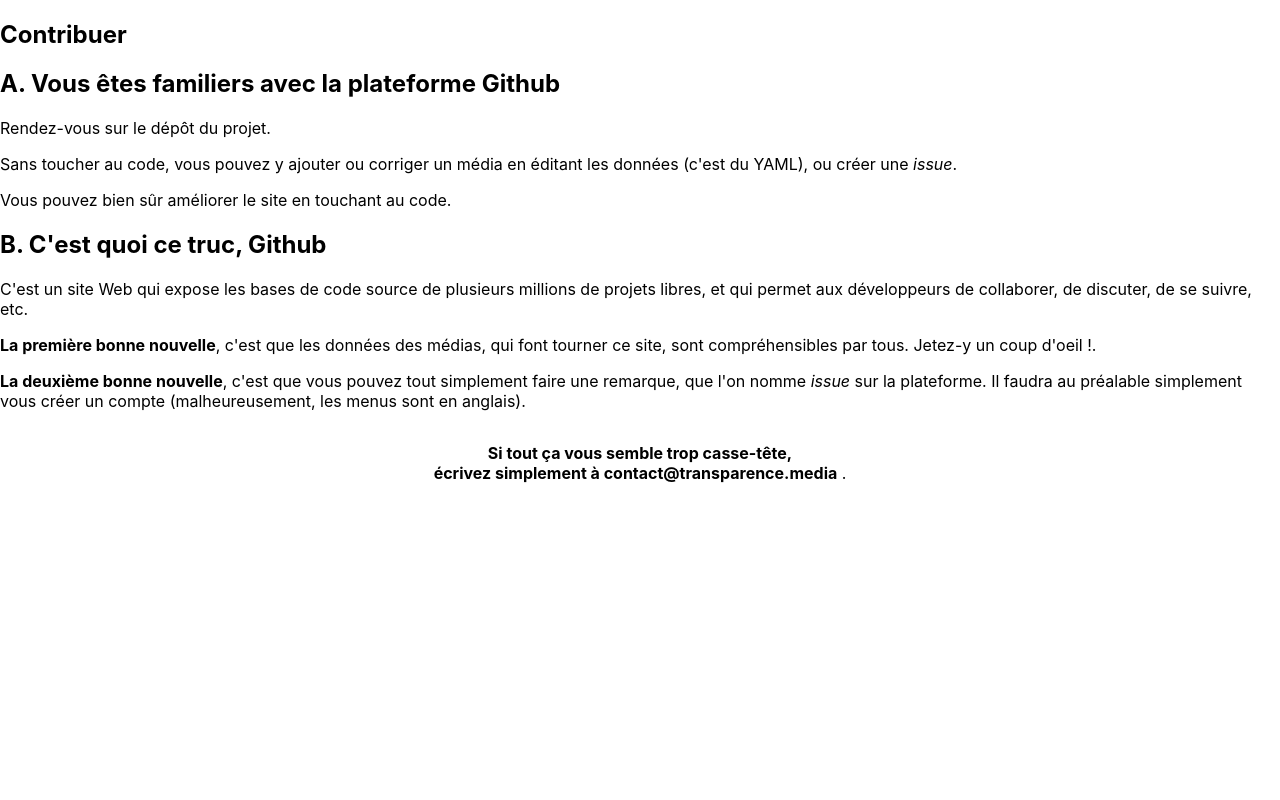
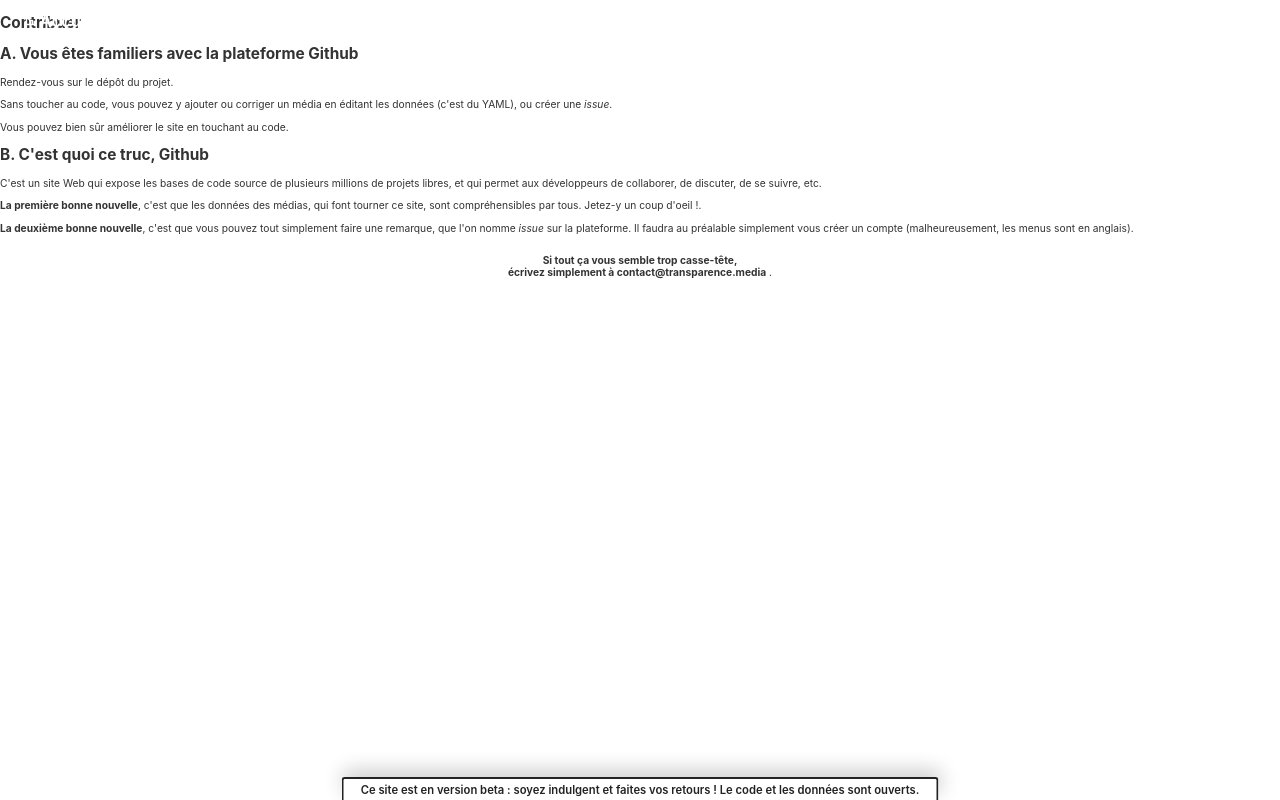
Before and after one commit to laem/transparencemedia, a Next.js app: page /contribuer in a window 1280 px wide. Built offline with nearby package versions, Linux system fonts and the light colour scheme.

Commit message:
feat: fix home page

```diff
--- /dev/null
+++ b/components/Layout.jsx
@@ -0,0 +1,49 @@
+import Link from "next/link"
+
+import { HiOutlineHome, HiOutlineSearch, HiOutlineInformationCircle } from "react-icons/hi"
+
+export default function Layout({ children }) {
+  return (
+    <div>
+      <div className="main">
+        <div id="bandeau">
+          Ce site est en version beta : soyez indulgent et{" "}
+          <Link href="/contribuer">
+            <a>faites vos retours</a>
+          </Link>{" "}
+          ! Le code et les données{" "}
+          <a href="https://github.com/transparencemedia/site" target="_blank" rel="noreferrer">
+            sont ouverts.
+          </a>
+        </div>
+        <ul id="menu">
+          <li>
+            <Link href="/">
+              <a>
+                <HiOutlineHome />
+                <span>Accueil</span>
+              </a>
+            </Link>
+          </li>
+          <li>
+            <Link href="/kiosque">
+              <a>
+                <HiOutlineSearch />
+                <span>Kiosque</span>
+              </a>
+            </Link>
+          </li>
+          <li>
+            <Link href="/a-propos">
+              <a>
+                <HiOutlineInformationCircle />
+                <span>À&nbsp;propos</span>
+              </a>
+            </Link>
+          </li>
+        </ul>
+        <main>{children}</main>
+      </div>
+    </div>
+  )
+}
--- a/package.json
+++ b/package.json
@@ -16,6 +16,7 @@
     "react": "17.0.2",
     "react-dom": "17.0.2",
     "react-horizontal-bar-chart": "^0.3.2",
+    "react-icons": "^4.3.1",
     "react-textfit": "^1.1.1",
     "remove-accents": "^0.4.2",
     "vis": "^4.21.0-EOL"
--- a/pages/_app.js
+++ b/pages/_app.js
@@ -1,7 +1,12 @@
+import Layout from "../components/Layout"
 import "../styles/globals.css"
 
 function MyApp({ Component, pageProps }) {
-  return <Component {...pageProps} />
+  return (
+    <Layout>
+      <Component {...pageProps} />
+    </Layout>
+  )
 }
 
 export default MyApp
--- a/styles/globals.css
+++ b/styles/globals.css
@@ -14,3 +14,181 @@ a {
 * {
   box-sizing: border-box;
 }
+
+
+/* Home -------------------------------------------------------------------------------------------------------------------------------------------- */
+
+/* Header */
+#Home .large-header {
+  position: relative;
+  width: 100%;
+  overflow: hidden;
+  z-index: 1;
+  background-size: cover;
+}
+
+#Home .large-header:before {
+  content : "";
+  display: block;
+  position: absolute;
+  top: 0;
+  left: 0;
+  width: 100%;
+  height: 100%;
+  background-size: cover;
+  background-position: center center;
+  background: radial-gradient( circle at center, rgba(255, 255, 255, 0.95) 45%, rgba(0, 0, 0, 0) 170%);
+  opacity: 0;
+  z-index: -11;
+
+  transition: opacity 1s ease-in-out;
+}
+
+#Home .large-header.end:before {
+  opacity: 1;
+}
+
+#home-text {
+  opacity: 0;
+  transition: opacity 2s ease-in-out;
+}
+
+.large-header.end #home-text {
+  opacity: 1
+}
+
+#Home .main-title {
+  color: #222;
+  text-align: center;
+  margin: 20vh auto 6vh;
+  /* text-transform: uppercase; */
+  font-size: 400%;
+  /* letter-spacing: 0.1em; */
+  font-weight: bold;
+  border-bottom: 3px solid #444;
+  /*background: #ccc;*/
+  /* display: inline-block; */
+  /* text-align: center; */
+  width: 14em;
+}
+
+
+
+#Home p {
+  width: 35em;
+  font-size: 140%;
+  margin: 1em auto;
+  font-weight: 300;
+  color: black;
+  z-index: 90;
+}
+
+#Home #avertissement {
+  margin-top: 4em;
+  font-style: italic;
+  font-size: 120%;
+}
+
+#action {
+  font-size: 120%;
+  font-weight: 600;
+  padding: .6em 1.2em;
+  text-decoration: none;
+  background: #42C299;
+  color: white;
+  border-radius: 5px;
+  margin: 2.5em auto 1em;
+  display: block;
+  text-align: center;
+  width: 10em;
+  box-shadow: 0 3px 10px rgba(0,0,0,.2);
+}
+
+#action:hover {
+  background: rgba(66, 194, 153, 0.9)
+}
+
+
+#about-link {
+  z-index: 30000;
+  font-size: 150%;
+  position: absolute;
+  right: 1.5em;
+  bottom: 1em;
+}
+
+/* Menu + bandeau ------------------------------------------------------------------------------------------------------------------------------ */
+
+#bandeau {
+  position: fixed;
+  bottom: 0;
+  left: 50%;
+  transform: translateX(-50%);
+  text-align: center;
+  width: 53em;
+  margin: 0 auto;
+  background: white;
+  z-index: 1000000;
+  padding: .3em;
+  font-weight: 600;
+  font-size: 110%;
+  color: #222;
+  border: 2px solid #222;
+  border-bottom: none;
+  border-top-right-radius: .3em;
+  border-top-left-radius: .3em;
+  box-shadow: 2px -7px 20px 0px rgba(0,0,0,.2)
+}
+
+
+/* main */
+
+.main {
+  width: 100%;
+  height: 100%;
+  color: #333;
+  font-size: .8vw;
+
+  /* TODO : try font-size: calc(11px + .5vw) for bigger fonts on mobiles ? */
+
+}
+
+@media only screen and (max-width : 768px) {
+  .main  {
+    font-size: 1.3vw;
+  }
+}
+
+
+
+#menu {
+  z-index: 900000;
+  position: absolute;
+  left: 0; top: 0;
+  padding-left: 1em;
+  margin: 1em 0;
+}
+#menu li {
+  display: inline-block;
+  margin: 0 1vw;
+  text-align: center;
+  font-weight: 600;
+  color: white;
+}
+#menu a {
+  font-size: 1.3vw;
+  color: inherit;
+  text-decoration: none;
+  /*text-transform: uppercase;*/
+}
+#menu a img {
+  height: 7vh;
+  display: block;
+  margin: 0 auto;
+  text-align: center;
+}
+
+#home {
+  font-size: 400%;
+  color: #222;
+}
```
Also changed, not shown: pages/index.js (+38 -52 lines), styles/Home.module.css (deleted, +0 -116 lines), pages/a-propos.jsx (renamed from pages/apropos.jsx), 1 other file (tests, documents, lock files or other folders).
